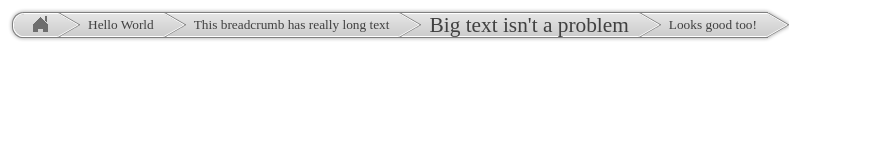
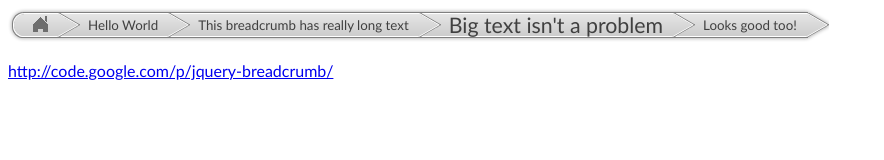
Before and after one commit to juninhoall/jquery-breadcrumb, a plain HTML site: page index.html in a window 1280 px wide. Both pictures are taken after a click on the item "Hello World". Shown: the whole page, without its empty margins (0-884 px from the left). Drawn offline with Linux system fonts and the light colour scheme.

Commit message:
Don't be lazy and abuse global, put stuff in a namespace.

```diff
--- a/index.html
+++ b/index.html
@@ -11,6 +11,12 @@
 				$("#breadcrumbs").breadcrumbs("home");
 			});
 		</script>
+		<style>
+			body
+			{
+				font-family: "Trebuchet MS", sans-serif;
+			}
+		</style>
 	</head>
 	<body>
 
@@ -21,5 +27,6 @@
 			<li>Looks good too!</li>
 		</ul>
 
+		<br/><a href="http://code.google.com/p/jquery-breadcrumb/">http://code.google.com/p/jquery-breadcrumb/</a>
 	</body>
 </html>
--- a/js/jquery-breadcrumbs.js
+++ b/js/jquery-breadcrumbs.js
@@ -1,5 +1,7 @@
 (function( $ ){
   $.fn.breadcrumbs = function(icon) {
+	$.breadcrumbs  = {};
+
     this.addClass("breadcrumb_container");
 
 	if (icon)
@@ -7,18 +9,18 @@
 		this.children().first().before("<li><span class='breadcrumb_e breadcrumb_icon_" + icon + "'></span></li>");
 	}
 
-	tc = this.children();
-	tc.addClass("breadcrumb_e breadcrumb_item");
-	tc.after("<li class='breadcrumb_e breadcrumb_divider'>&nbsp;</li>");
+	$.breadcrumbs.tc = this.children();
+	$.breadcrumbs.tc.addClass("breadcrumb_e breadcrumb_item");
+	$.breadcrumbs.tc.after("<li class='breadcrumb_e breadcrumb_divider'>&nbsp;</li>");
 
-	tc = this.children();
-	tc.last().removeClass("breadcrumb_divider").addClass("breadcrumb_end");
-	tc.first().before("<li class='breadcrumb_e breadcrumb_before'>&nbsp;</li>");
+	$.breadcrumbs.tc = this.children();
+	$.breadcrumbs.tc.last().removeClass("breadcrumb_divider").addClass("breadcrumb_end");
+	$.breadcrumbs.tc.first().before("<li class='breadcrumb_e breadcrumb_before'>&nbsp;</li>");
 
-	tc = this.children(".breadcrumb_item")
-	tc.hover(bc_menter, bc_mleave);
-	tc.mousedown(bc_mleave);
-	tc.mouseup(bc_menter);
+	$.breadcrumbs.tc = this.children(".breadcrumb_item")
+	$.breadcrumbs.tc.hover(bc_menter, bc_mleave);
+	$.breadcrumbs.tc.mousedown(bc_mleave);
+	$.breadcrumbs.tc.mouseup(bc_menter);
   };
 })( jQuery );
 
@@ -26,8 +28,8 @@ function bc_menter()
 {
 	$(this).addClass("breadcrumb_item_hover");
 
-	next = $(this).next();
-	prev = $(this).prev();
+	var next = $(this).next();
+	var prev = $(this).prev();
 
 	if (next.hasClass("breadcrumb_end")) {next.addClass("breadcrumb_end_hover");}
 	if (next.hasClass("breadcrumb_divider")) {next.addClass("breadcrumb_divider_left");}
@@ -39,8 +41,8 @@ function bc_mleave()
 {
 	$(this).removeClass("breadcrumb_item_hover");
 
-	next = $(this).next();
-	prev = $(this).prev();
+	var next = $(this).next();
+	var prev = $(this).prev();
 
 	if (next.hasClass("breadcrumb_end_hover")) {next.removeClass("breadcrumb_end_hover");}
 	if (next.hasClass("breadcrumb_divider_left")) {next.removeClass("breadcrumb_divider_left");}
```
